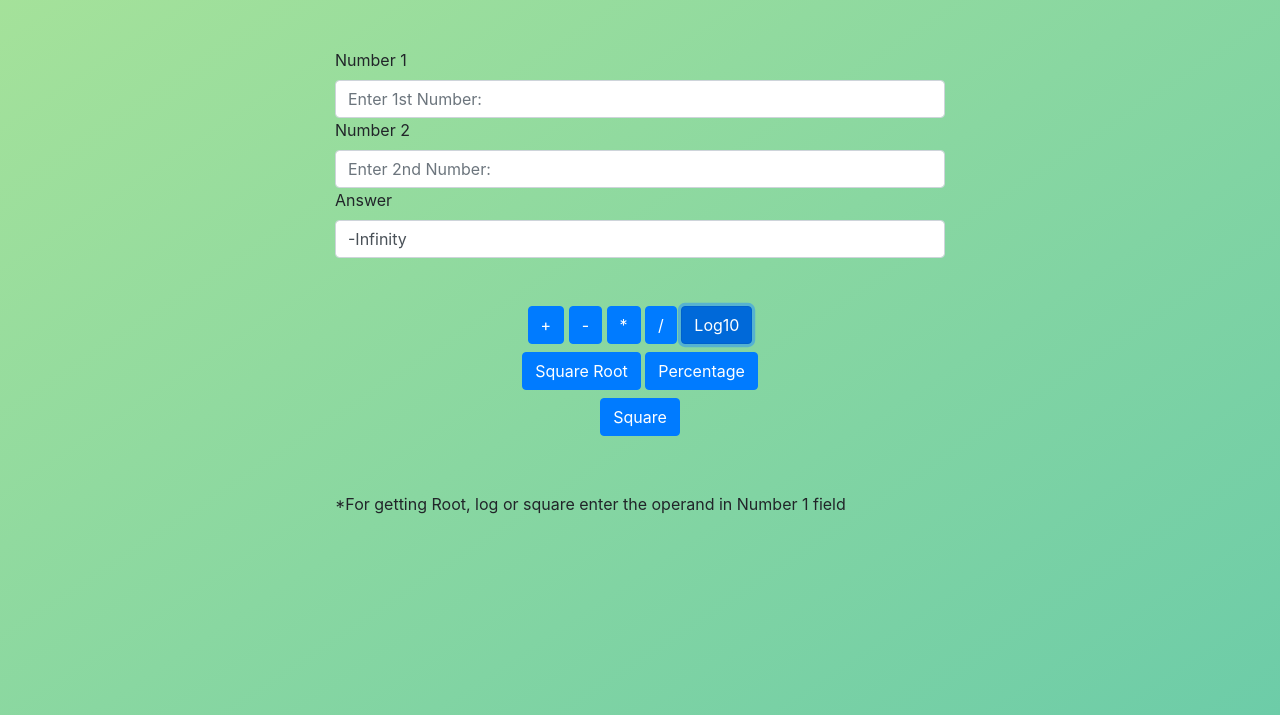
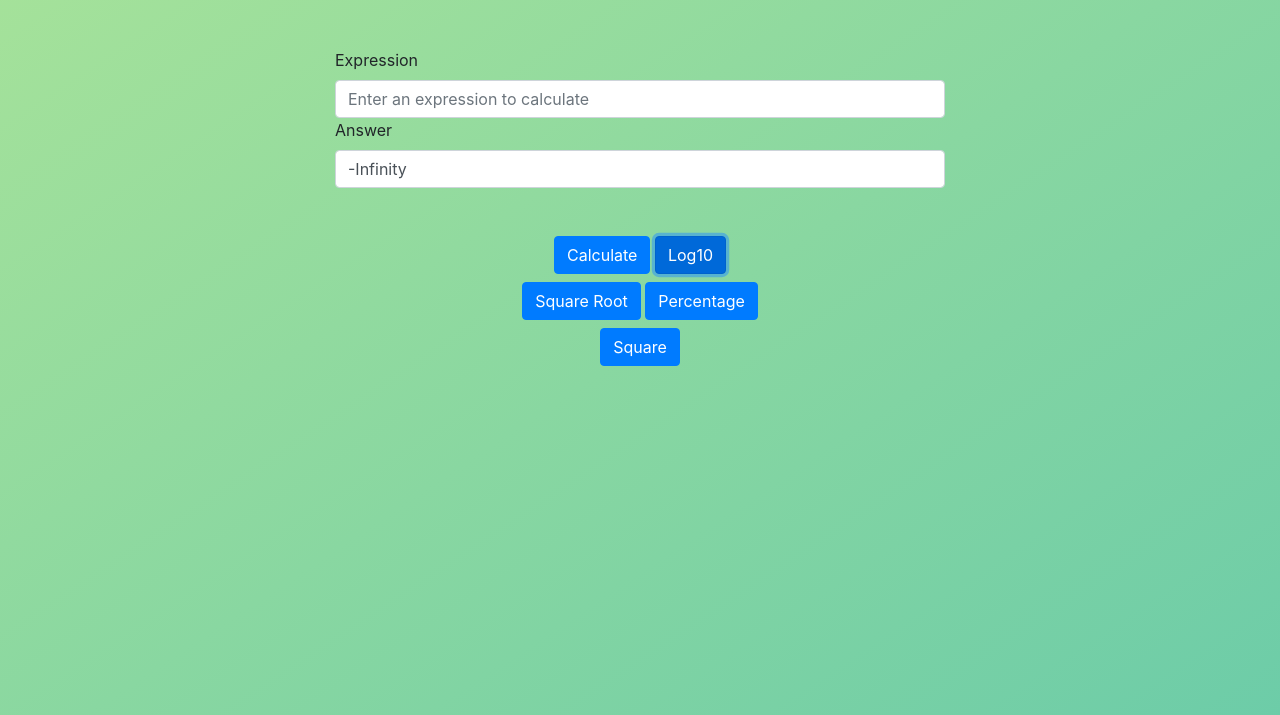
Before and after one commit to nikiljos/simple-calc, a plain HTML site: page index.html in a window 1280 px wide. Both pictures are taken after a click on the button "Log10". Shown: the top 715 px of the page. Drawn offline with nearby package versions, Linux system fonts and the light colour scheme.

Commit message:
Update index.html

```diff
--- a/index.html
+++ b/index.html
@@ -16,21 +16,17 @@
   <body>
     <form name="inputForm ">
         <div class="calc-form col-6 mt-5 mx-auto">
-            <label>Number 1</label>
-            <!-- <input type="text" name="val1"><br><br> -->
-            <input class="form-control" type="text"  id="val1" placeholder="Enter 1st Number:" aria-label="deafult input example">
-            <label>Number 2</label>
-            <!-- <input type="text" name="val2"><br><br> -->
-            <input class="form-control" type="text"  id="val2" placeholder="Enter 2nd Number:" aria-label="deafult input example">
+            <label>Expression</label>
+
+            <input class="form-control" type="text"  id="val1" placeholder="Enter an expression to calculate" aria-label="deafult input example">
 
             <label>Answer</label>
-            <!-- <input type="text" name=finalValue><br><br> -->
-            <input class="form-control" type="text" id="finalValue"  aria-label="deafult input example">
+
+            <input class="form-control" type="text" id="finalValue"  aria-label="deafult input example" placeholder="Your Answer">
+
             <div class="container mx-auto col-6 text-center mt-5">
-                <input type="button" value="+" class="btn btn-primary mb-2" onClick="doCalc(1)">
-                <input type="button" value="-" class="btn btn-primary mb-2" onClick="doCalc(2)">
-                <input type="button" value="*" class="btn btn-primary mb-2" onClick="doCalc(3)">
-                <input type="button" value="/" class="btn btn-primary mb-2" onClick="doCalc(4)">
+                <input type="button" value="Calculate" class="btn btn-primary mb-2" onClick="doCalc(1)">
+
                 <input type="button" value="Log10" class="btn btn-primary mb-2" onClick="doCalc(5)">
                 <input type="button" value="Square Root" class="btn btn-primary mb-2" onClick="doCalc(6)">
                 <input type="button" value="Percentage" class="btn btn-primary mb-2" onClick="doCalc(7)">
@@ -38,7 +34,6 @@
 
             </div>
 
-            <br><br>*For getting Root, log or square enter the operand in Number 1 field
 
         </div>
 
@@ -53,33 +48,27 @@
 
     <script src="https://stackpath.bootstrapcdn.com/bootstrap/5.0.0-alpha2/js/bootstrap.bundle.min.js" integrity="sha384-BOsAfwzjNJHrJ8cZidOg56tcQWfp6y72vEJ8xQ9w6Quywb24iOsW913URv1IS4GD" crossorigin="anonymous"></script>
     <script lanuage="JavaScript">
-        function doCalc(n)
+      function doCalc(n)
         {
             var num1,num2,result;
             num1=document.getElementById('val1').value ;
-            num2=document.getElementById('val2').value ;
             n1=Number(num1);
-            n2=Number(num2);
+            result=eval(num1);
+            RNum=Number(result);
             switch(n){
-                case 1: result= n1+n2;
-                break;
-                case 2: result= n1-n2;
-                break;
-                case 3: result= n1*n2;
-                break;
-                case 4: result= n1/n2;
-                break;
                 case 5: result= Math.log10(n1);
                 break;
                 case 6: result=Math.sqrt(n1);
                 break;
-                case 7: result= n1/n2*100;
+                case 7: result= RNum*100;
                 break;
                 case 8: result= n1*n1;
                 break;
             }
             document.getElementById('finalValue').value =result;
         }
+
+
     </script>
   </body>
 </html>
```
